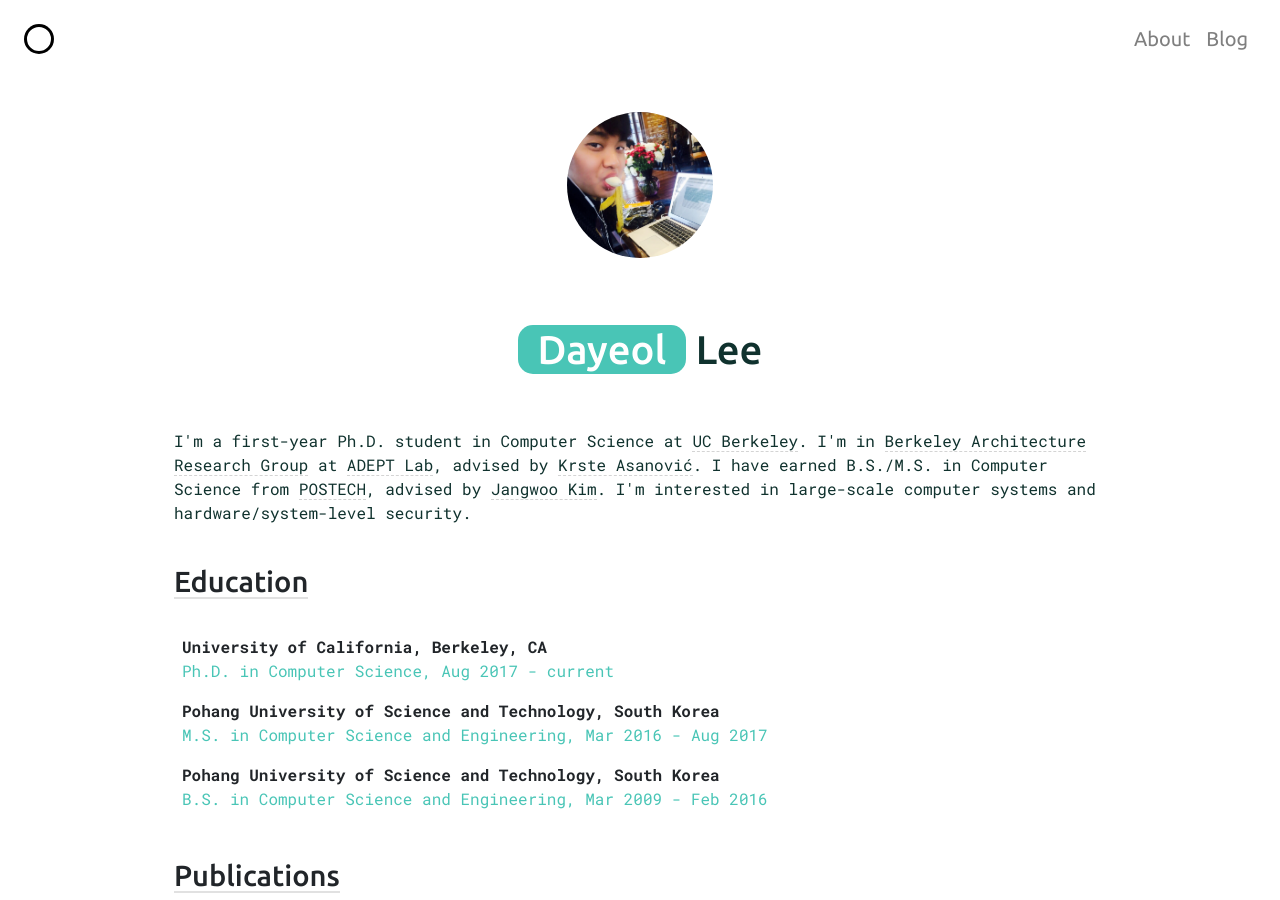
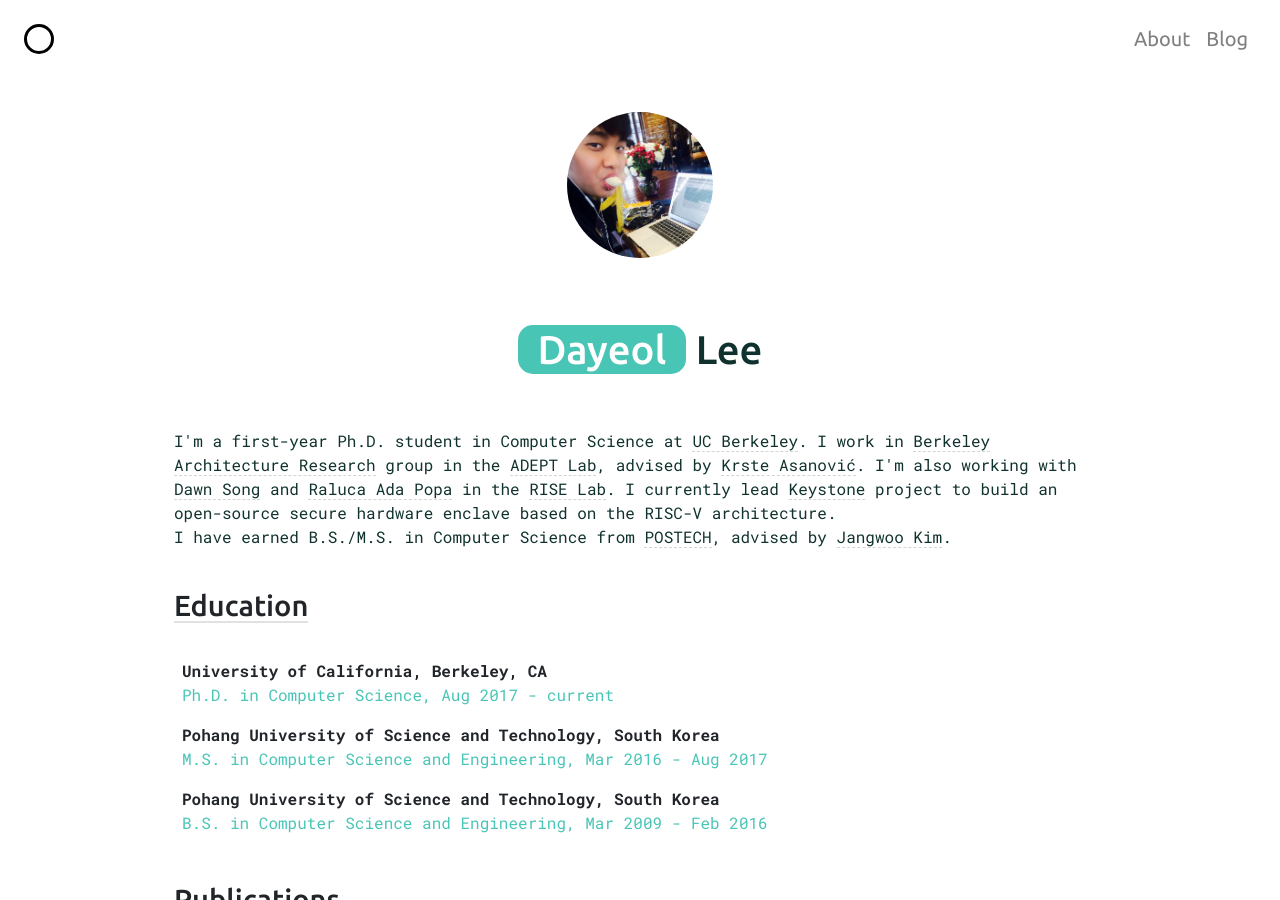
Before and after one commit to dayeol/dayeol.github.io, a Jekyll site: the page built from index.html, in a window 1280 px wide and 900 px high. Built offline with Jekyll 4.4.1, drawn with Linux system fonts in a browser that asks for light colours; nearby versions of some CDN libraries.

Commit message:
modified profile

```diff
--- a/index.html
+++ b/index.html
@@ -20,12 +20,15 @@ layout: default
 		<div class="content">
 			I'm a first-year Ph.D. student in Computer Science at
 			<a href="http://berkeley.edu">UC Berkeley</a>.
-			I'm in <a href="https://bar.eecs.berkeley.edu">Berkeley Architecture Research Group</a> at
-			<a href="https://adept.eecs.berkeley.edu/">ADEPT Lab</a>, advised by <a href="https://people.eecs.berkeley.edu/~krste/">Krste Asanović</a>.
+			I work in <a href="https://bar.eecs.berkeley.edu">Berkeley Architecture Research</a> group in
+			the <a href="https://adept.eecs.berkeley.edu/">ADEPT Lab</a>, advised by <a href="https://people.eecs.berkeley.edu/~krste/">Krste Asanović</a>.
+			I'm also working with <a href="https://people.eecs.berkeley.edu/~dawnsong/">Dawn Song</a> and <a href="https://people.eecs.berkeley.edu/~raluca/">Raluca Ada Popa</a> in the <a href="http://rise.cs.berkeley.edu">RISE Lab</a>.
+			I currently lead <a href="https://keystone-enclave.github.io">Keystone</a> project to build an open-source secure hardware enclave
+			based on the RISC-V architecture.
+			<br/>
 			I have earned B.S./M.S. in Computer Science from
 			<a href="http://postech.ac.kr/eng/">POSTECH</a>, advised by
 			<a href="https://hpcs.snu.ac.kr/~jangwoo/">Jangwoo Kim</a>.
-			I'm interested in large-scale computer systems and hardware/system-level security.
 		</div> <!--content-->
 		</p>
 	</div> <!--container-->
```
